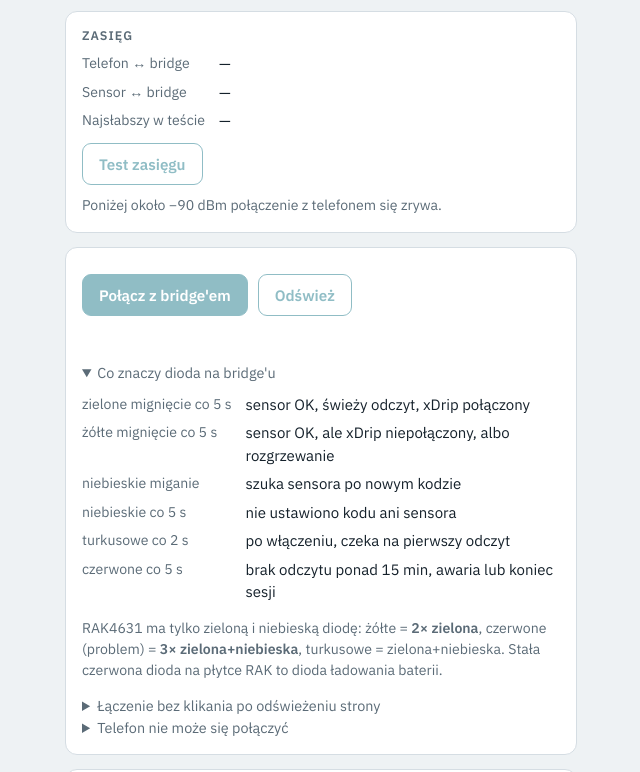
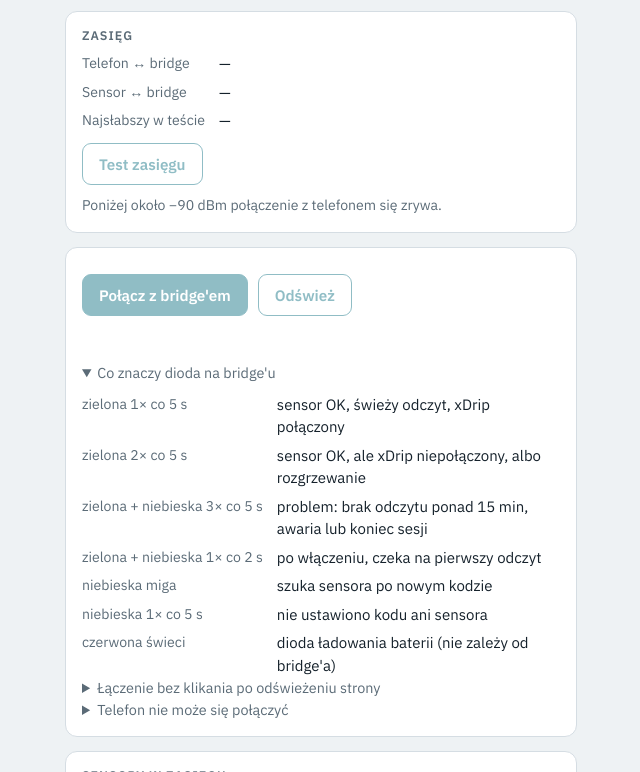
Before and after one commit to TomaszSmart/Dexcom-G7-CGM-Extender-Bridge, a plain HTML site: page index.html in a window 1280 px wide. Both pictures are taken after a click on the heading "Co znaczy dioda na bridge'u". Shown: the part 745-1517 px from the top of the page, without its empty margins (319-959 px from the left). Drawn offline with Linux system fonts and the light colour scheme.

Commit message:
LED legend for the RAK4631 bridge only
Co-Authored-By: Claude Opus 5.5 <noreply@anthropic.com>

```diff
--- a/index.html
+++ b/index.html
@@ -171,14 +171,14 @@ details summary { cursor: pointer; color: var(--muted); font-size: 0.9rem; }
     <details>
       <summary>Co znaczy dioda na bridge'u</summary>
       <dl style="margin-top:10px">
-        <dt>zielone mignięcie co 5 s</dt><dd>sensor OK, świeży odczyt, xDrip połączony</dd>
-        <dt>żółte mignięcie co 5 s</dt><dd>sensor OK, ale xDrip niepołączony, albo rozgrzewanie</dd>
-        <dt>niebieskie miganie</dt><dd>szuka sensora po nowym kodzie</dd>
-        <dt>niebieskie co 5 s</dt><dd>nie ustawiono kodu ani sensora</dd>
-        <dt>turkusowe co 2 s</dt><dd>po włączeniu, czeka na pierwszy odczyt</dd>
-        <dt>czerwone co 5 s</dt><dd>brak odczytu ponad 15 min, awaria lub koniec sesji</dd>
+        <dt>zielona 1× co 5 s</dt><dd>sensor OK, świeży odczyt, xDrip połączony</dd>
+        <dt>zielona 2× co 5 s</dt><dd>sensor OK, ale xDrip niepołączony, albo rozgrzewanie</dd>
+        <dt>zielona + niebieska 3× co 5 s</dt><dd>problem: brak odczytu ponad 15 min, awaria lub koniec sesji</dd>
+        <dt>zielona + niebieska 1× co 2 s</dt><dd>po włączeniu, czeka na pierwszy odczyt</dd>
+        <dt>niebieska miga</dt><dd>szuka sensora po nowym kodzie</dd>
+        <dt>niebieska 1× co 5 s</dt><dd>nie ustawiono kodu ani sensora</dd>
+        <dt>czerwona świeci</dt><dd>dioda ładowania baterii (nie zależy od bridge'a)</dd>
       </dl>
-      <p class="sub">RAK4631 ma tylko zieloną i niebieską diodę: żółte = <b>2× zielona</b>, czerwone (problem) = <b>3× zielona+niebieska</b>, turkusowe = zielona+niebieska. Stała czerwona dioda na płytce RAK to dioda ładowania baterii.</p>
     </details>
     <details id="autoHelp">
       <summary>Łączenie bez klikania po odświeżeniu strony</summary>
```
